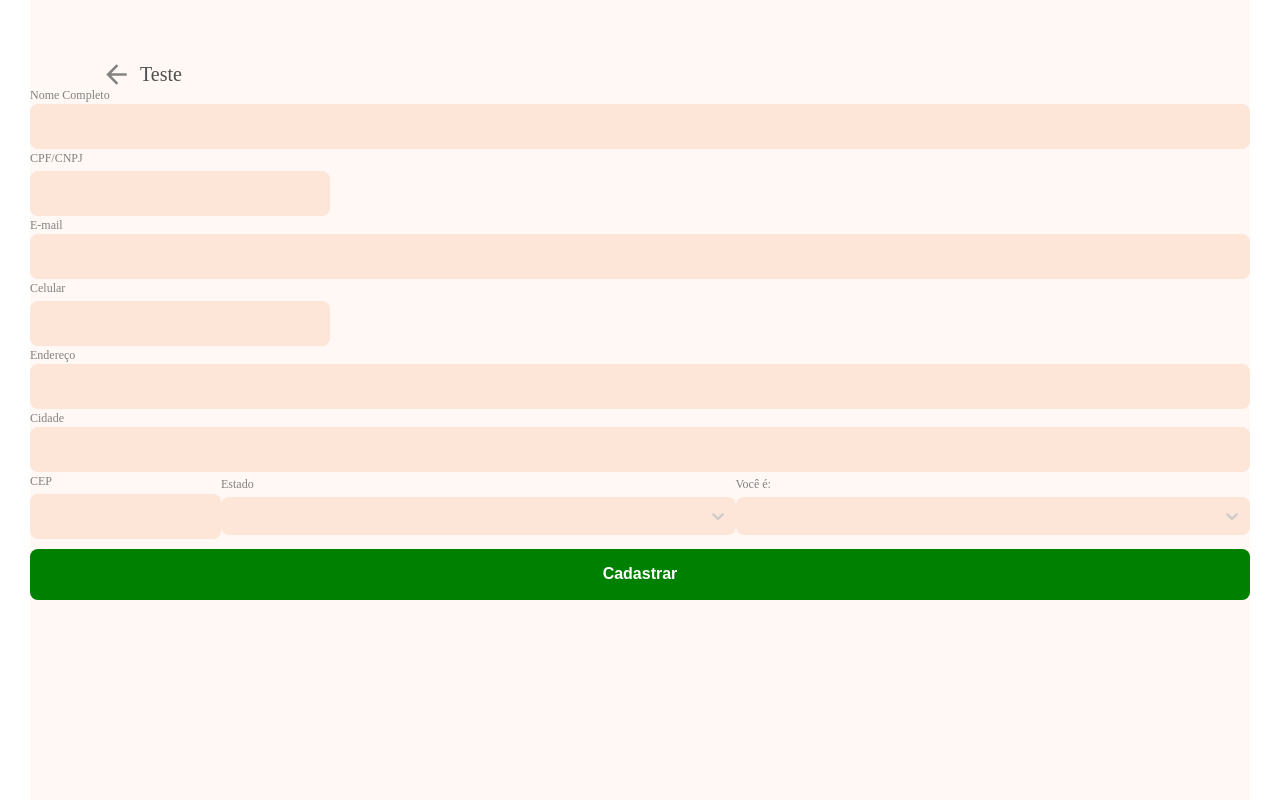
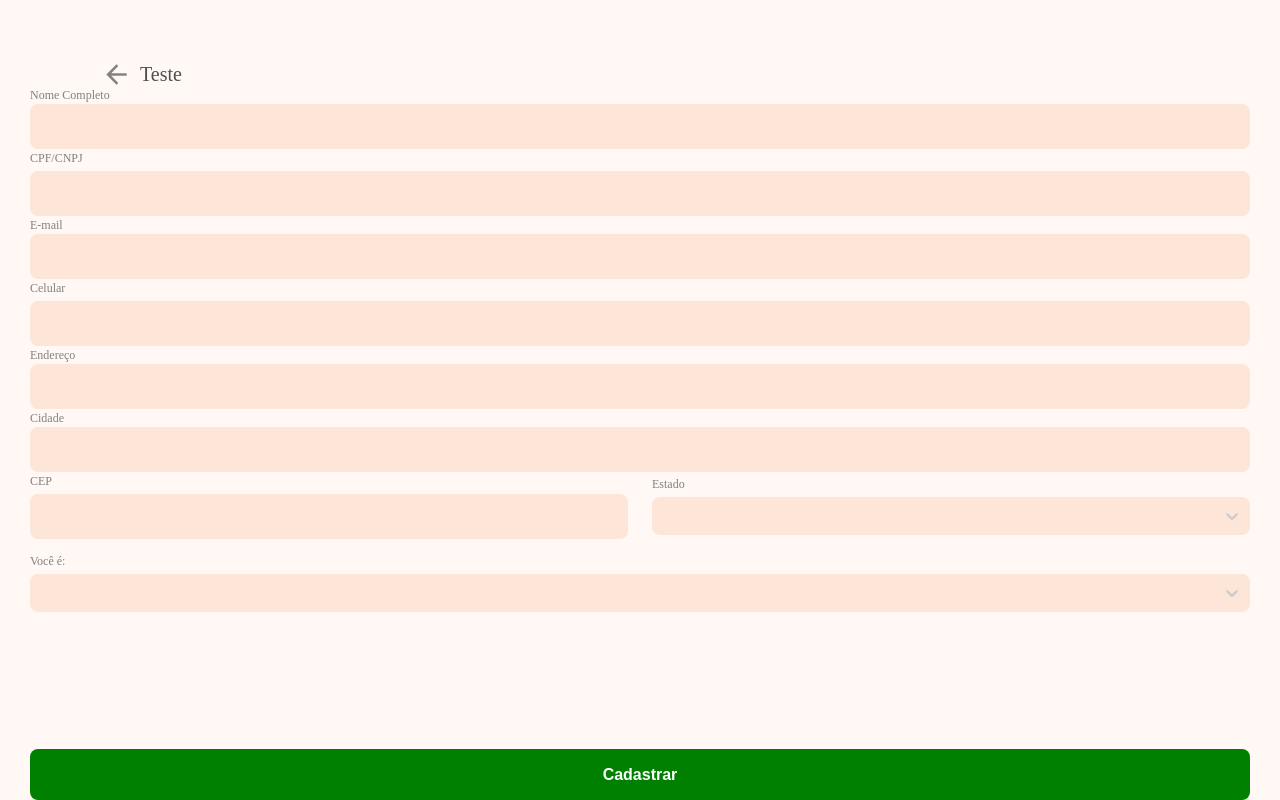
Before and after one commit to estartandodevs-course/recolapp, a React (Create React App) app: page /register in a window 1280 px wide. Built offline with nearby package versions, Linux system fonts and the light colour scheme; the HTML template or start-up script is replaced by a standard one.

Commit message:
chore: ajusting Register page

```diff
--- a/src/pages/Register/index.js
+++ b/src/pages/Register/index.js
@@ -55,6 +55,7 @@ const Register = () => {
         <Mask
           mask={maskCPF}
           id="cpf"
+          width="100%"
           onChange={(e) => handleCpfCnpj(e)}
           label="CPF/CNPJ"
         />
@@ -72,6 +73,7 @@ const Register = () => {
         <Mask
           mask={"(99)99999-9999"}
           id="celular"
+          width="100%"
           value={data.celular}
           onChange={(e) =>
             setData({
@@ -107,6 +109,7 @@ const Register = () => {
           <Mask
             mask={"99999-999"}
             id="cep"
+            width="100%"
             value={data.cep}
             onChange={(e) =>
               setData({
@@ -123,6 +126,7 @@ const Register = () => {
             onChange={(e) => {}}
             label="Estado"
           />
+        </S.Wrapper>
         <Select
           id="typeUser"
           options={[
@@ -135,11 +139,10 @@ const Register = () => {
           onChange={(e) => {}}
           label="Você é:"
         />
-        </S.Wrapper>
+      </S.FormContainer>
       <Button type="submit" width="100%">
         Cadastrar
       </Button>
-      </S.FormContainer>
     </S.Container>
   );
 };
--- a/src/pages/Register/styles.js
+++ b/src/pages/Register/styles.js
@@ -4,17 +4,15 @@ export const Container = styled.div`
   background-color: #fff8f4;
   height: 100vh;
   color: #4f4f4f;
-  margin: 0px 30px;
+  padding: 0px 30px;
 
   display: flex;
   justify-content: center;
   flex-direction: column;
-
 `;
 
 export const FormContainer = styled.form`
   height: 100%;
-
 `;
 
 export const Wrapper = styled.div`
@@ -23,5 +21,5 @@ export const Wrapper = styled.div`
   align-items: center;
   justify-content: space-between;
   margin-bottom: 10px;
-
+  gap: 24px;
 `;
```
Lines whose indentation alone changed are shown as unchanged.
